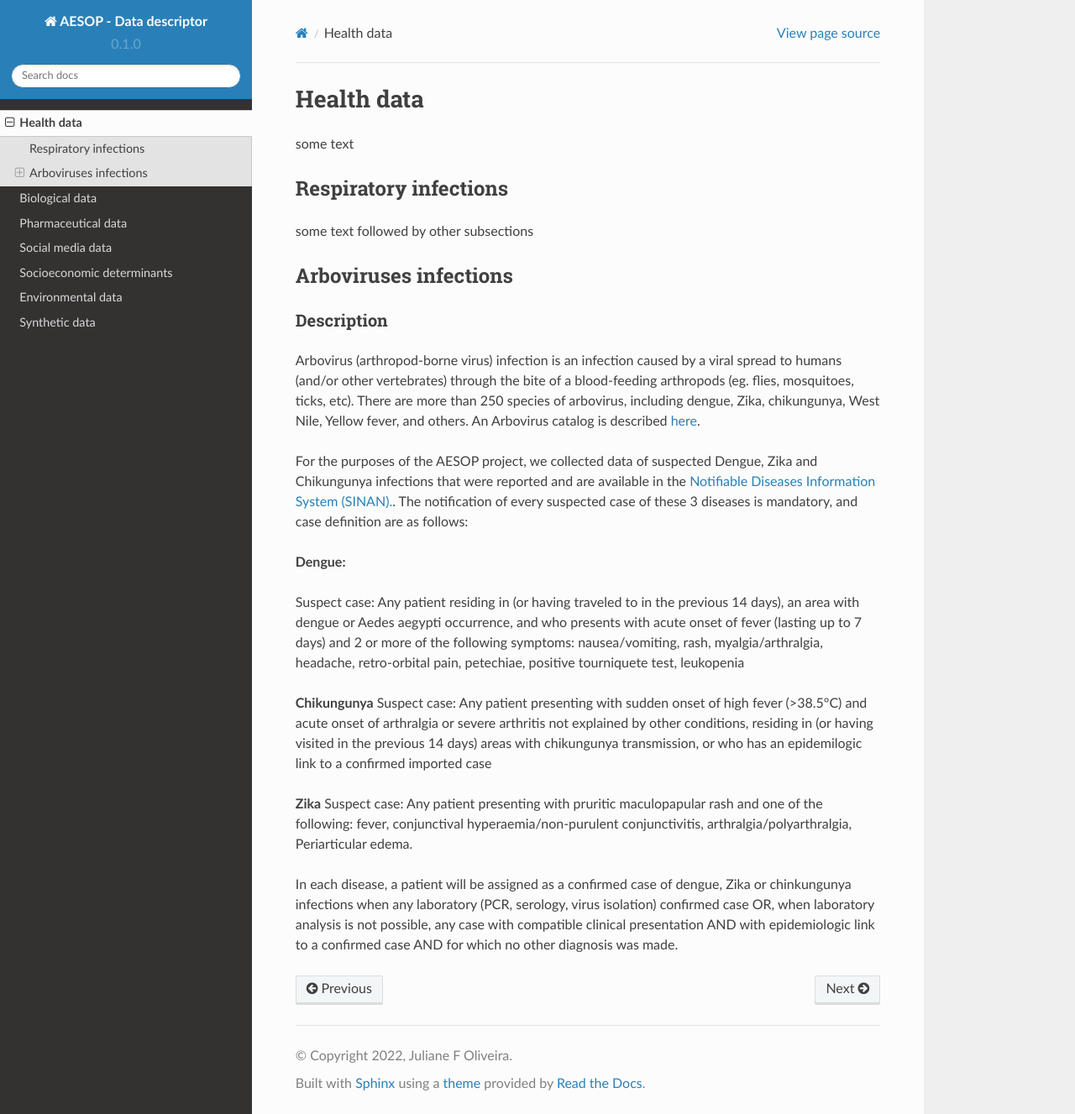
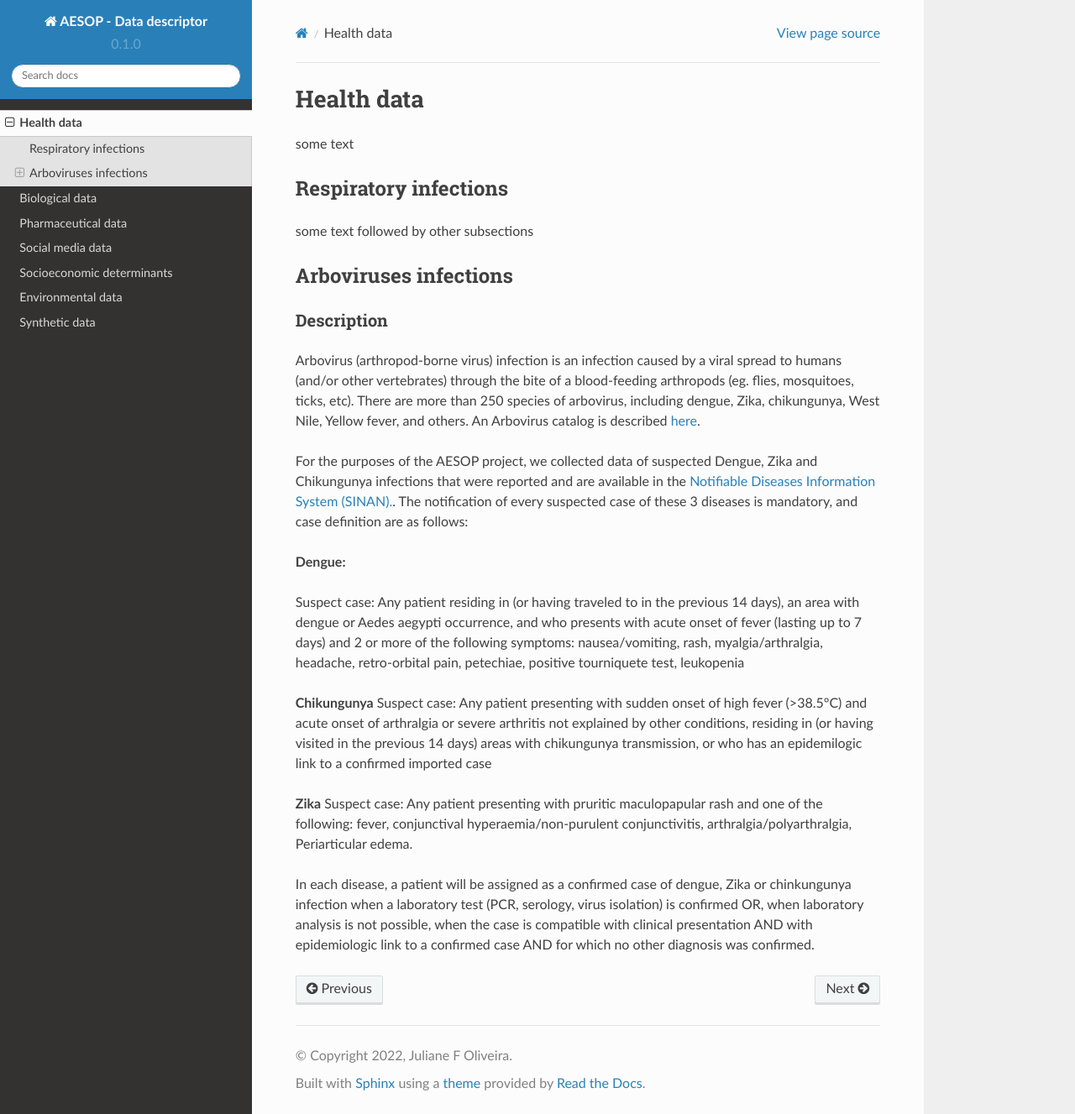
Before and after one commit to cidacslab/AESOP-Data-Documentation, a Sphinx documentation site: the page built from docs/source/health.rst, in a window 1280 px wide and 1327 px high. Shown: the whole window at 84% size. Built offline with Sphinx 7.4.7 and the Read the Docs theme 2.0.0, drawn with Linux system fonts in a browser that asks for light colours.

Commit message:
Update health.rst

```diff
--- a/docs/source/health.rst
+++ b/docs/source/health.rst
@@ -30,4 +30,4 @@ Any patient presenting with sudden onset of high fever (>38.5°C) and acute onse
 Suspect case:
 Any patient presenting with pruritic maculopapular rash and one of the following: fever, conjunctival hyperaemia/non-purulent conjunctivitis, arthralgia/polyarthralgia, Periarticular edema.
 
-In each disease, a patient will be assigned as a confirmed case of dengue, Zika or chinkungunya infections when any laboratory (PCR, serology, virus isolation) confirmed case OR, when laboratory analysis is not possible, any case with compatible clinical presentation AND with epidemiologic link to a confirmed case AND for which no other diagnosis was made.
+In each disease, a patient will be assigned as a confirmed case of dengue, Zika or chinkungunya infection when a laboratory test (PCR, serology, virus isolation) is confirmed OR, when laboratory analysis is not possible, when the case is compatible with clinical presentation AND with epidemiologic link to a confirmed case AND for which no other diagnosis was confirmed.
```
